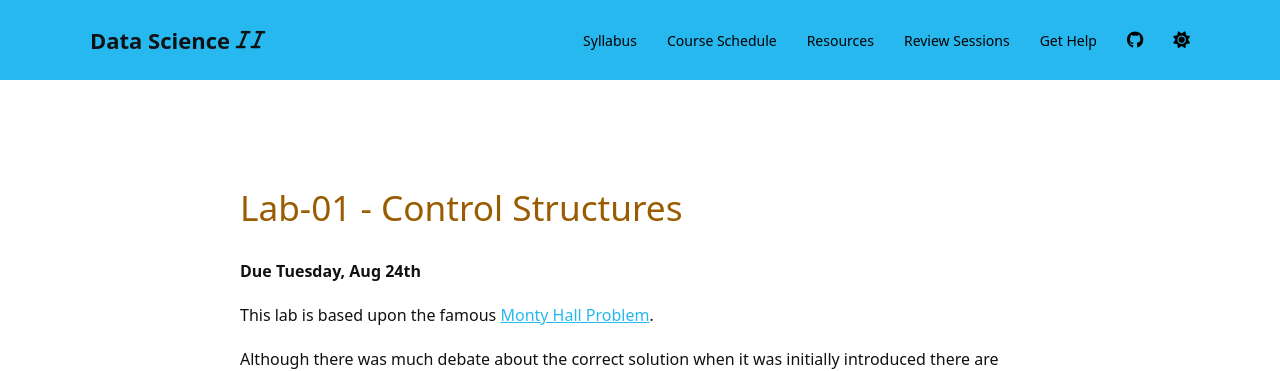
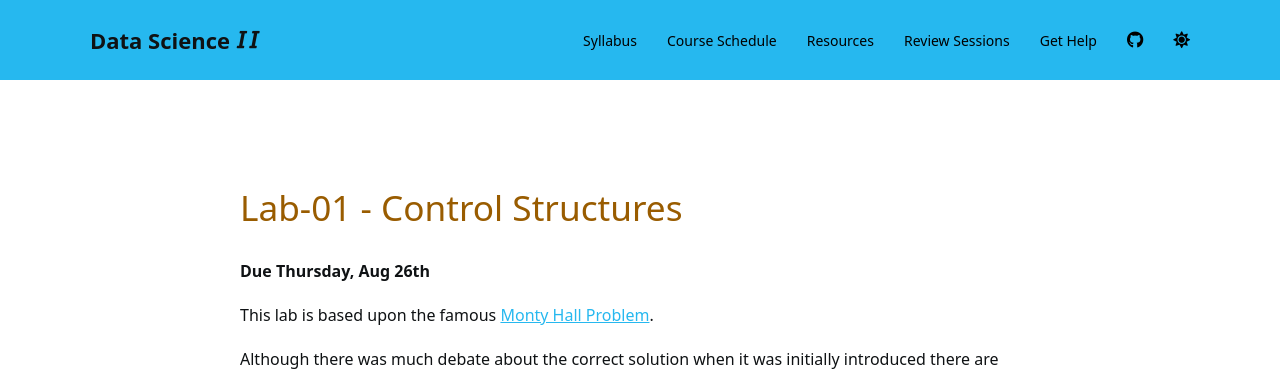
Before and after one commit to Watts-College/cpp-527-fall-2021, a Jekyll site: the page built from schedule.md, in a window 1280 px wide and 900 px high, scrolled down 14422 px. Shown: the top 371 px of the window. Built offline with Jekyll 4.4.1, drawn with Linux system fonts in a browser that asks for light colours; nearby versions of some CDN libraries; a script bundle is joined from its source files by our own code; library files that are not in the unit come from our copies; a style sheet for code colours, icons or effects is not loaded; some of the changed text lies outside the part shown.

Commit message:
Update schedule.md

```diff
--- a/schedule.md
+++ b/schedule.md
@@ -18,7 +18,7 @@ yellowdig:
 
 
 labs:
-  lab-01:  'Tuesday, Aug 24th'
+  lab-01:  'Thursday, Aug 26th'
   lab-02:  'Tuesday, August 31st'
   lab-03:  'Tuesday, September 7th'
   lab-04:  'Tuesday, September 14th'
```
